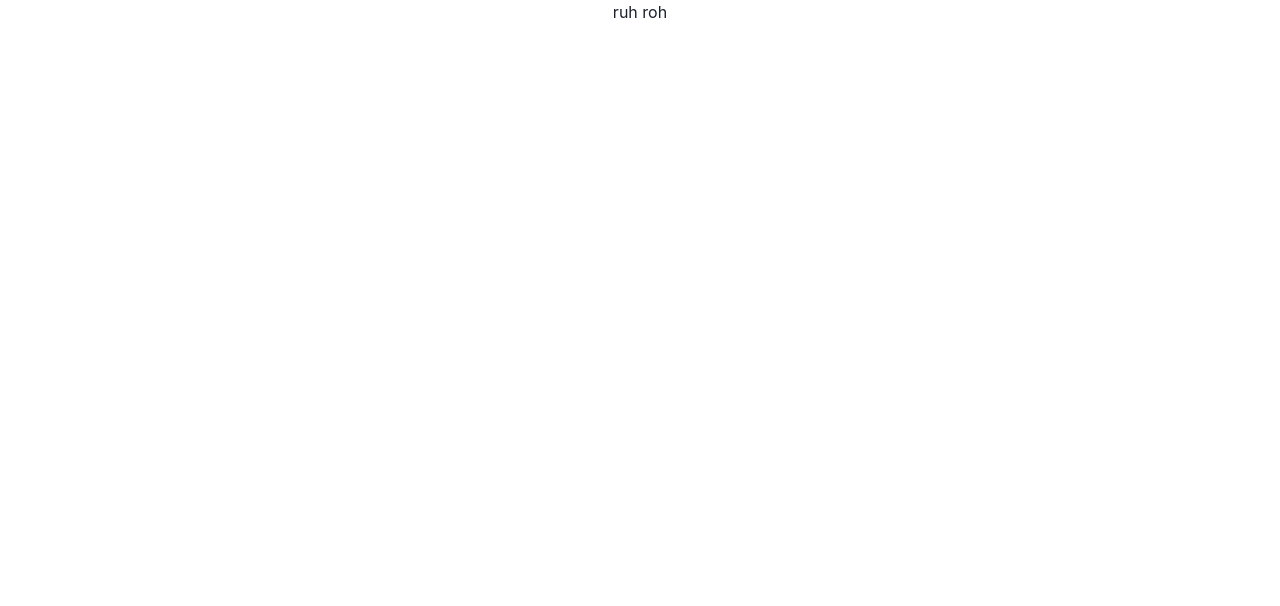
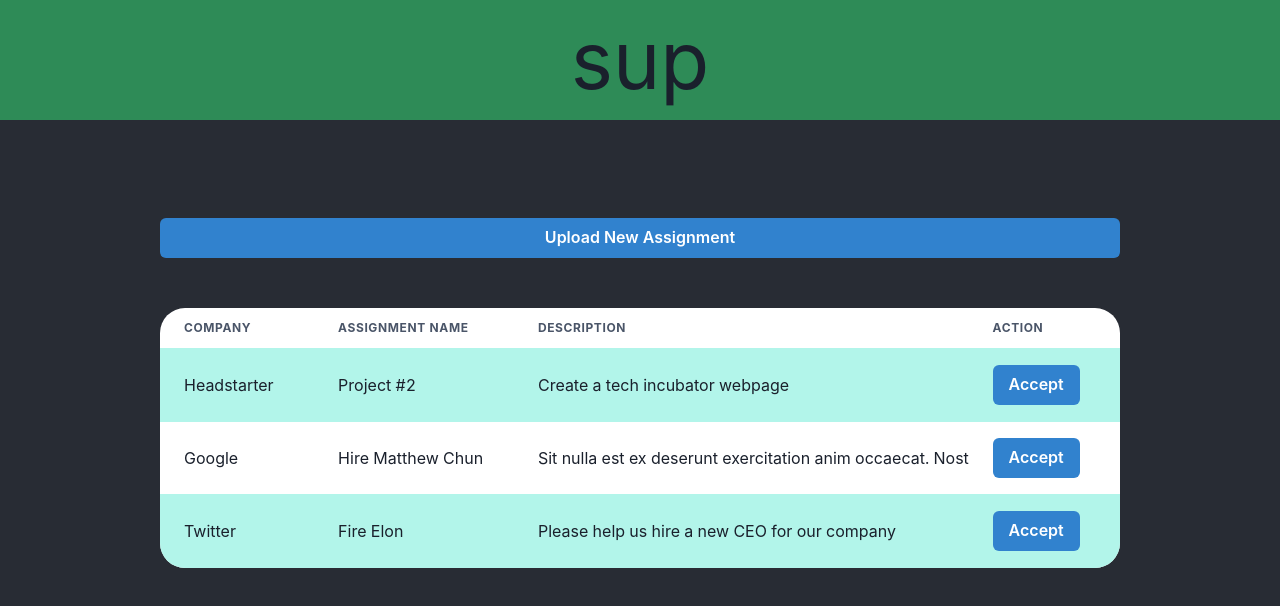
Before and after one commit to matthewjchun/tech-incubator, a React (Create React App) app: page / in a window 1280 px wide. Shown: the top 606 px of the page. Built offline with nearby package versions, Linux system fonts and the light colour scheme.

Commit message:
dummy header and home basic template created

```diff
--- a/public/index.html
+++ b/public/index.html
@@ -24,7 +24,7 @@
       work correctly both with client-side routing and a non-root public URL.
       Learn how to configure a non-root public URL by running `npm run build`.
     -->
-    <title>React App</title>
+    <title>Techubator</title>
   </head>
   <body>
     <noscript>You need to enable JavaScript to run this app.</noscript>
--- a/src/App.css
+++ b/src/App.css
@@ -1,3 +1,9 @@
-.App {
+.background {
   text-align: center;
+  position: fixed;
+  top: 0;
+  left: 0;
+  right: 0;
+  bottom: 0;
+  background-color: #282c34;
 }
--- a/src/App.js
+++ b/src/App.js
@@ -1,17 +1,19 @@
 import { useState } from 'react';
 import './App.css';
+import Home from './components/Home/Home'
+import Header from './components/Header/Header'
 
 function App() {
   const [ logged, setLogged ] = useState(false)
 
   return (
-    <div className="App">
+    <div className="background">
+      <Header></Header>
       {logged ?
         <p>logged in!</p>
         :
-        <p>ruh roh</p>
+        <Home></Home>
       }
-
     </div>
   );
 }
--- a/src/components/Header/Header.css
+++ b/src/components/Header/Header.css
@@ -0,0 +1,5 @@
+.dummy-header {
+    font-size: 80px;
+    margin-bottom: 50px;
+    background-color:seagreen;
+}
--- a/src/components/Header/Header.js
+++ b/src/components/Header/Header.js
@@ -0,0 +1,15 @@
+import { useState } from 'react';
+import './Header.css';
+import { Button, ButtonGroup } from '@chakra-ui/react'
+
+
+function Home() {
+
+  return (
+    <div className="dummy-header">
+        sup
+    </div>
+  );
+}
+
+export default Home;
--- a/src/components/Home/Home.css
+++ b/src/components/Home/Home.css
@@ -0,0 +1,18 @@
+.home-layout {
+    margin-left: 12.5%;
+    text-align: center;
+    display: flex;
+    justify-content: space-around;
+    flex-direction: column;
+    max-width: 75%;
+}
+
+.home-upload {
+    margin-top: 5%;
+    margin-bottom: 50px;
+}
+
+.home-table {
+    border-radius: 25px;
+    background-color: white;
+}
--- a/src/components/Home/Home.js
+++ b/src/components/Home/Home.js
@@ -0,0 +1,73 @@
+import './Home.css';
+import {
+    Button,
+    ButtonGroup,
+    Table,
+    Thead,
+    Tbody,
+    Tfoot,
+    Tr,
+    Th,
+    Td,
+    TableCaption,
+    TableContainer,
+} from '@chakra-ui/react'
+
+
+function Home() {
+    // fetch the collection data for all of the tasks here, similar to parsume
+    // change the text on the button depending on the value of the status parameter:
+    // { task.status ? <Button>Accept</> : <Button>Submit</>}
+    // ^ Probs gonna run into more difficulties later on with this
+
+    // Try to figure out a better way to deal with overflow in the description cell
+    return (
+        <div className="home-layout">
+            <Button className='home-upload' colorScheme='blue'>Upload New Assignment</Button>
+            <TableContainer className="home-table">
+                <Table variant='striped' colorScheme='teal'>
+                    <Thead>
+                        <Tr>
+                            <Th>Company</Th>
+                            <Th>Assignment Name</Th>
+                            <Th>Description</Th>
+                            <Th>Action</Th>
+                        </Tr>
+                    </Thead>
+                    <Tbody>
+                        <Tr>
+                            <Td>Headstarter</Td>
+                            <Td style={{ maxWidth: "25px"}}>Project #2</Td>
+                            <Td>Create a tech incubator webpage</Td>
+                            <Td>
+                                <Button colorScheme='blue'>Accept</Button>
+                            </Td>
+                        </Tr>
+                        <Tr>
+                            <Td>Google</Td>
+                            <Td style={{ maxWidth: "25px"}}>Hire Matthew Chun</Td>
+                            <Td style={{ maxWidth: "100px", overflowX: "auto" }}>
+                            Sit nulla est ex deserunt exercitation anim occaecat. Nostrud ullamco deserunt aute id consequat veniam incididunt duis in sint irure nisi. Mollit officia cillum Lorem ullamco minim nostrud elit officia tempor esse quis.
+
+Sunt ad dolore quis aute consequat. Magna exercitation reprehenderit magna aute tempor cupidatat consequat elit dolor adipisicing. Mollit dolor eiusmod sunt ex incididunt cillum quis. Velit duis sit officia eiusmod Lorem aliqua enim laboris do dolor eiusmod. Et mollit incididunt nisi consectetur esse laborum eiusmod pariatur proident Lorem eiusmod et. Culpa deserunt nostrud ad veniam.
+                            </Td>
+                            <Td>
+                                <Button colorScheme='blue'>Accept</Button>
+                            </Td>
+                        </Tr>
+                        <Tr>
+                            <Td>Twitter</Td>
+                            <Td style={{ maxWidth: "25px"}}>Fire Elon</Td>
+                            <Td>Please help us hire a new CEO for our company</Td>
+                            <Td>
+                                <Button colorScheme='blue'>Accept</Button>
+                            </Td>
+                        </Tr>
+                    </Tbody>
+                </Table>
+            </TableContainer>
+        </div>
+    );
+}
+
+export default Home;
```
Also changed, not shown: public/manifest.json.
